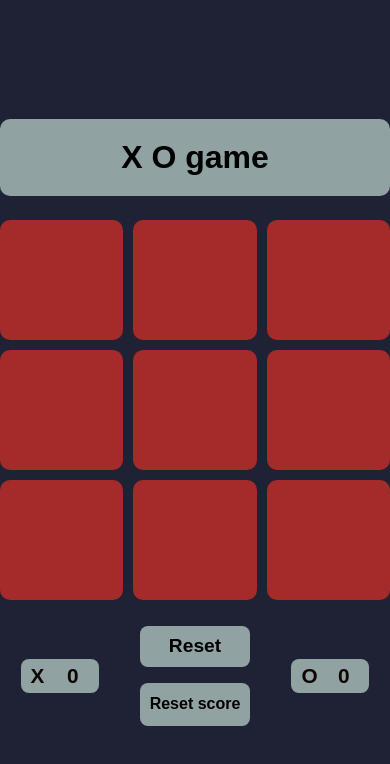
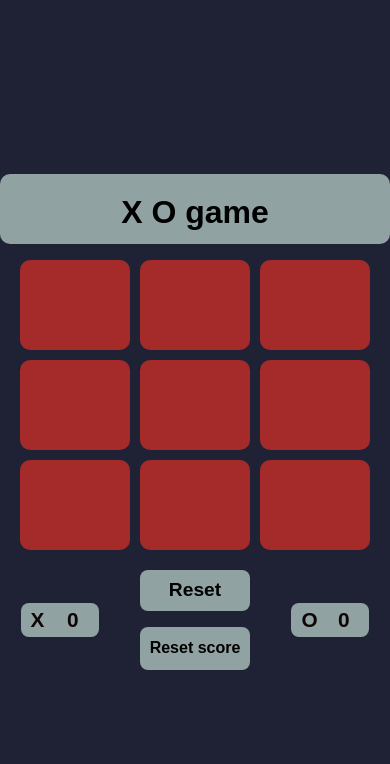
Before and after one commit to ahmd1c/X-O-game-with-html-css-js-, a plain HTML site: page index.html in a window 390 px wide. Drawn offline with Linux system fonts and the light colour scheme.

Commit message:
Update style.css

```diff
--- a/style.css
+++ b/style.css
@@ -124,8 +124,31 @@ main .footer #reset2{
 }
 
 
-
 main .footer #reset1:hover,main .footer #reset2:hover{
     background-color: rgb(41, 126, 126);
 
 }
+
+@media(max-width:500px) {
+
+main{
+    width:450px;
+    height:400px;
+    gap: .6rem;
+}
+main h1{
+    width: 100%;
+    height:70px ;
+    margin-bottom: 6px;
+}
+
+main .container{
+    height:calc(100% - 96px);
+    grid-template-columns: repeat(3,110px);
+    grid-template-rows: repeat(3,90px);
+    justify-content: center;
+}
+main .container .square{
+    font-size: 3rem;
+}
+}
```
